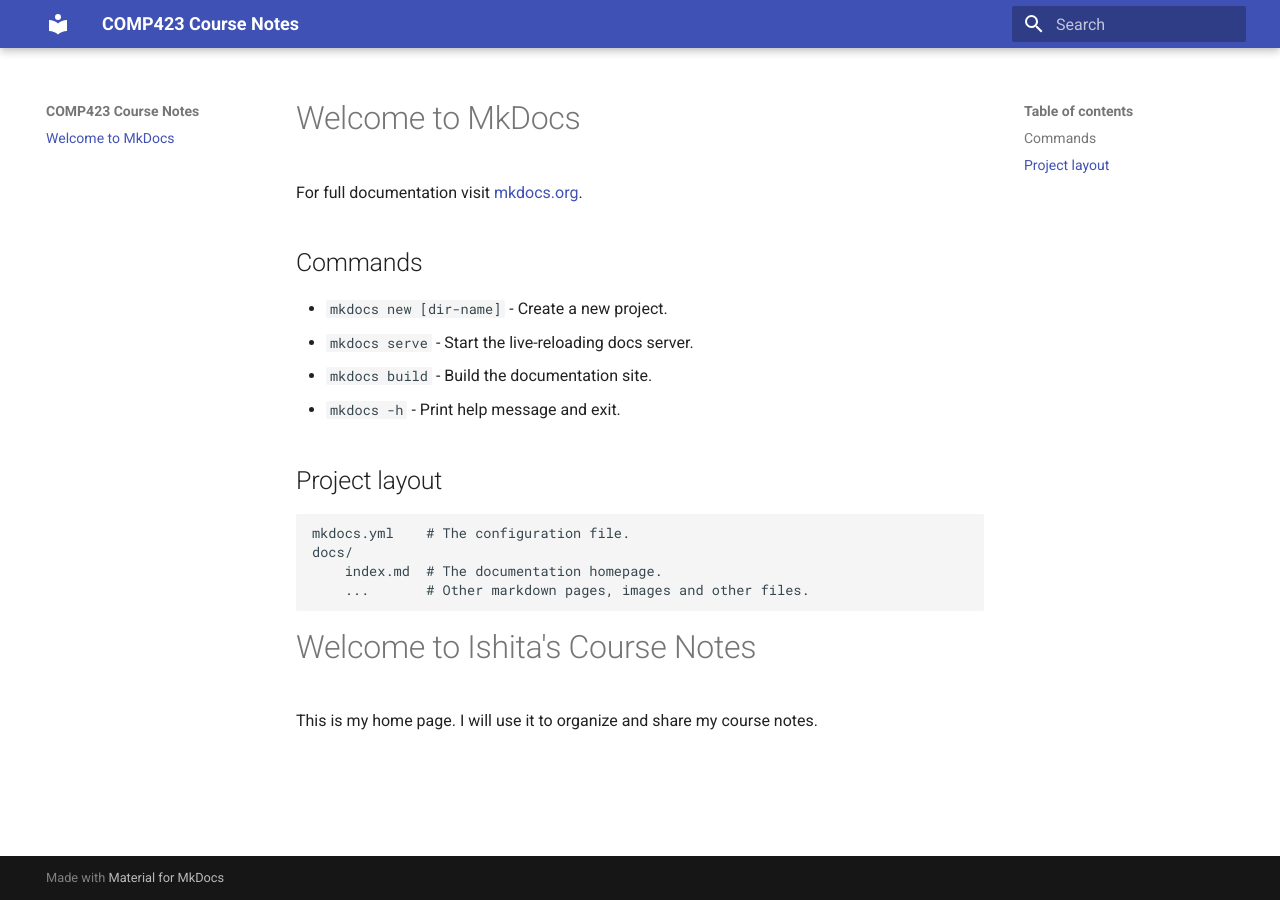
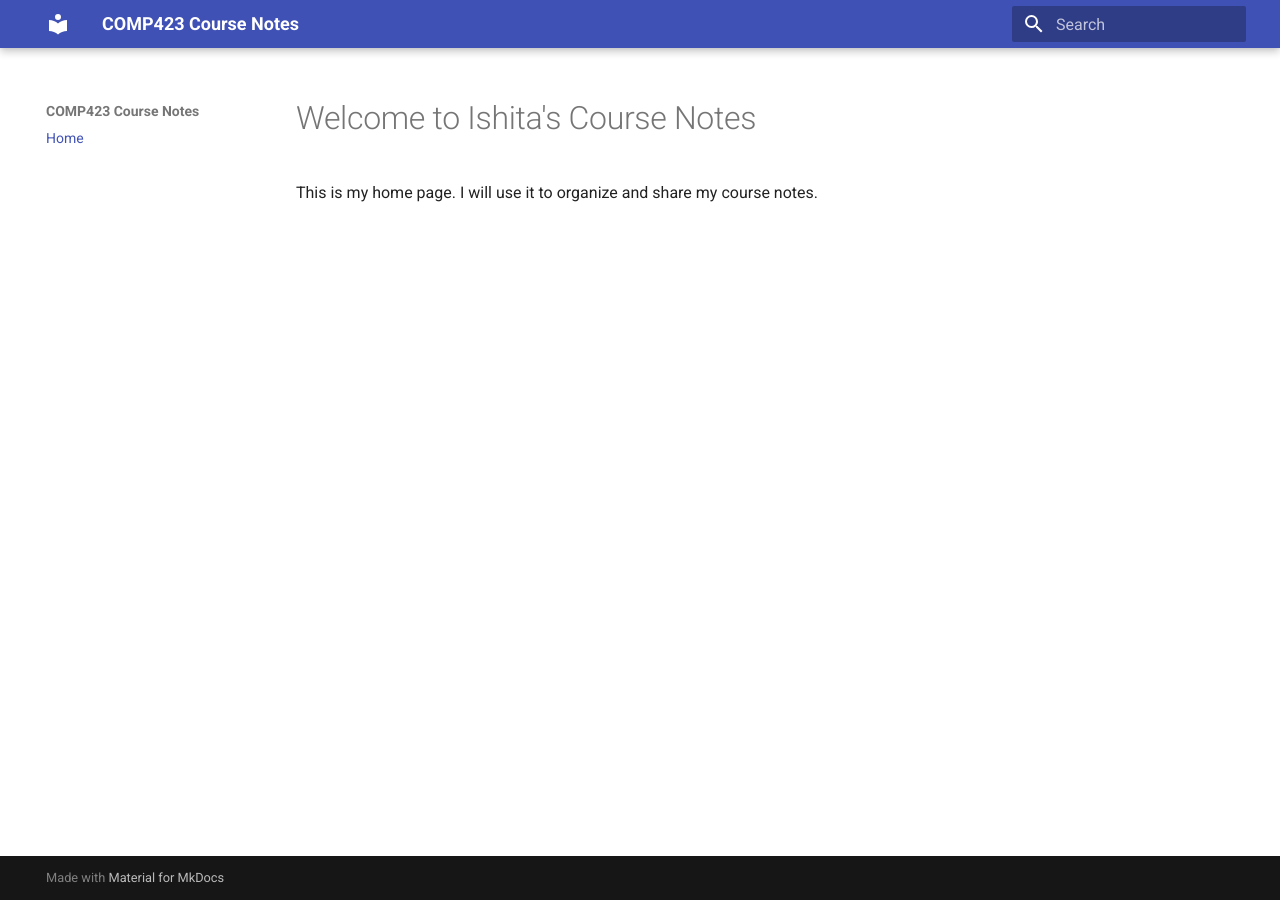
Before and after one commit to ishitasr76/comp423-course-notes, an MkDocs documentation site: the page built from docs/index.md, in a window 1280 px wide. Built offline with MkDocs 1.6.1 and Material for MkDocs 9.7.7, drawn with Linux system fonts in a browser that asks for light colours.

Commit message:
fixed home page

```diff
--- a/docs/index.md
+++ b/docs/index.md
@@ -1,4 +1,4 @@
-# Welcome to MkDocs
+<!-- # Welcome to MkDocs
 
 For full documentation visit [mkdocs.org](https://www.mkdocs.org).
 
@@ -14,7 +14,7 @@ For full documentation visit [mkdocs.org](https://www.mkdocs.org).
     mkdocs.yml    # The configuration file.
     docs/
         index.md  # The documentation homepage.
-        ...       # Other markdown pages, images and other files.
+        ...       # Other markdown pages, images and other files. -->
 
 # Welcome to Ishita's Course Notes
 
```
